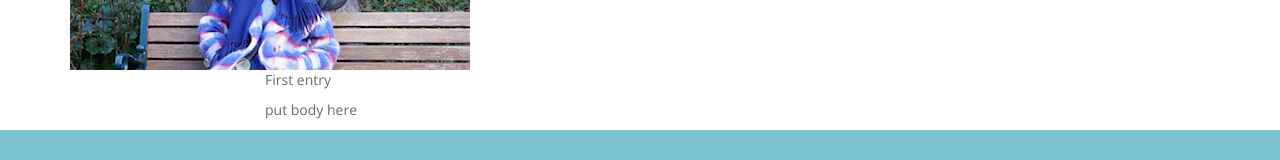
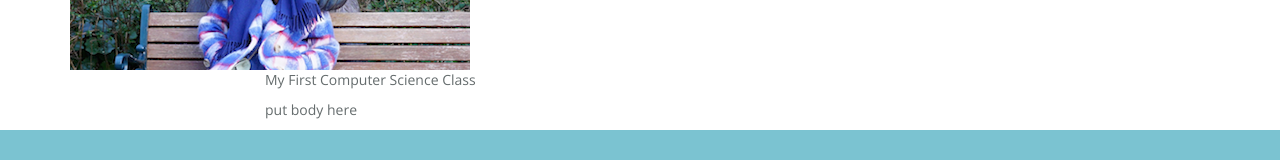
Before and after one commit to YiqingC/YiqingC.github.io, a plain HTML site: page index.html in a window 1280 px wide. Shown: the part 1195-1355 px from the top of the page. Drawn offline with nearby package versions, Linux system fonts and the light colour scheme.

Commit message:
small title

```diff
--- a/index.html
+++ b/index.html
@@ -79,7 +79,7 @@
       </div>
       <div class="col-md-8 col-md-offset-2">
         <div class="blog-text">
-          <p>First entry</p>
+          <p>My First Computer Science Class</p>
           <p>put body here</p>
         </div>
       </div>
```
